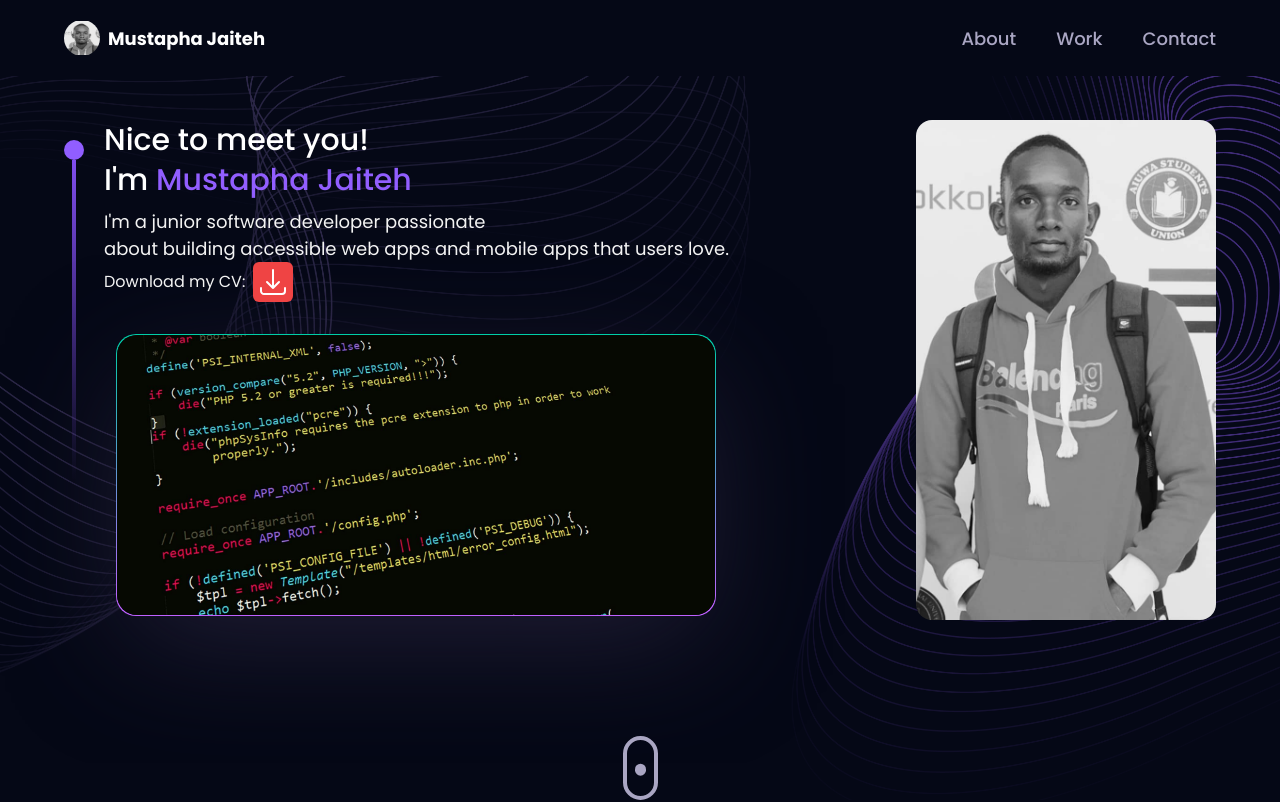
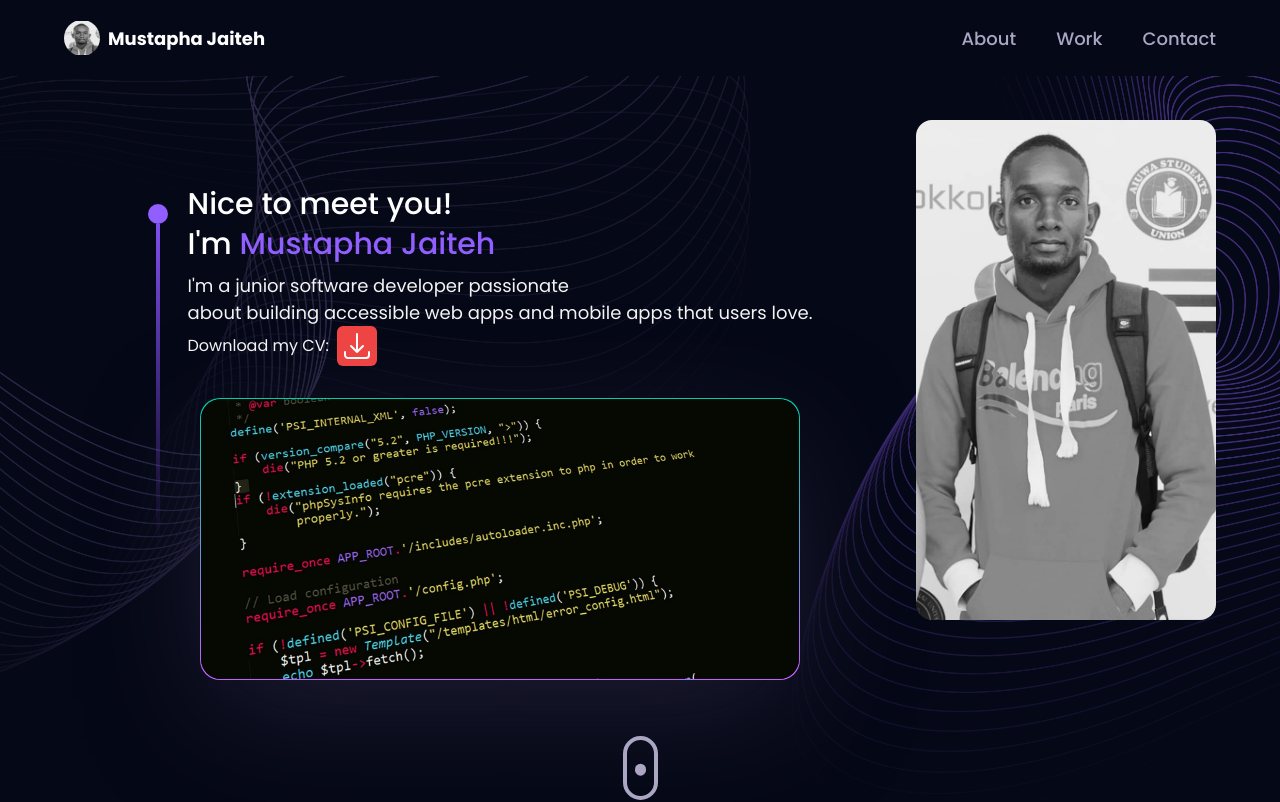
Before and after one commit to mustapha-jaiteh/my-portfolio, a React (Vite) app: page / in a window 1280 px wide. Shown: the top 802 px of the page. Built offline with nearby package versions, Linux system fonts and the light colour scheme.

Commit message:
4th-commit-22-10-25

```diff
--- a/src/components/Hero.jsx
+++ b/src/components/Hero.jsx
@@ -10,7 +10,9 @@ const Hero = () => {
       <div
         className={`${styles.paddingX} absolute -inset-8  top-[120px] max-w-7xl mx-auto flex flex-col-reverse md:flex-row justify-between items-center md:items-start gap-5`}
       >
-        <div className="flex flex-row justify-center items-start gap-5 px-2 md:px-0">
+        <div
+          className={`flex flex-row justify-center items-start gap-5 ${styles.padding} max-w-7xl mx-auto `}
+        >
           <div className="flex flex-col justify-center items-center mt-5 ">
             <div className="w-5 h-5 rounded-full bg-[#915eff]" />
             <div className="w-1 sm:h-80 h-40 violet-gradient" />
```
